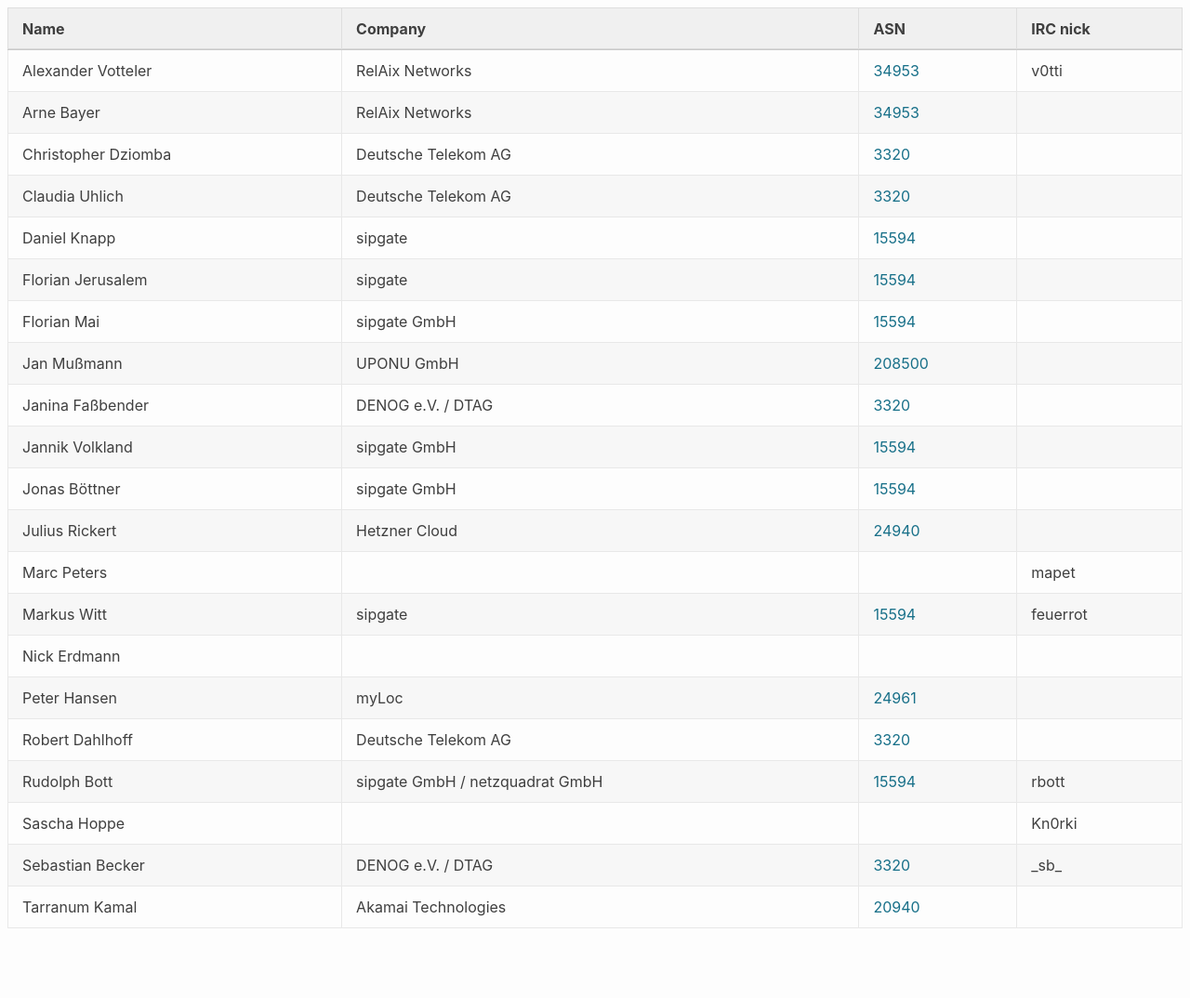
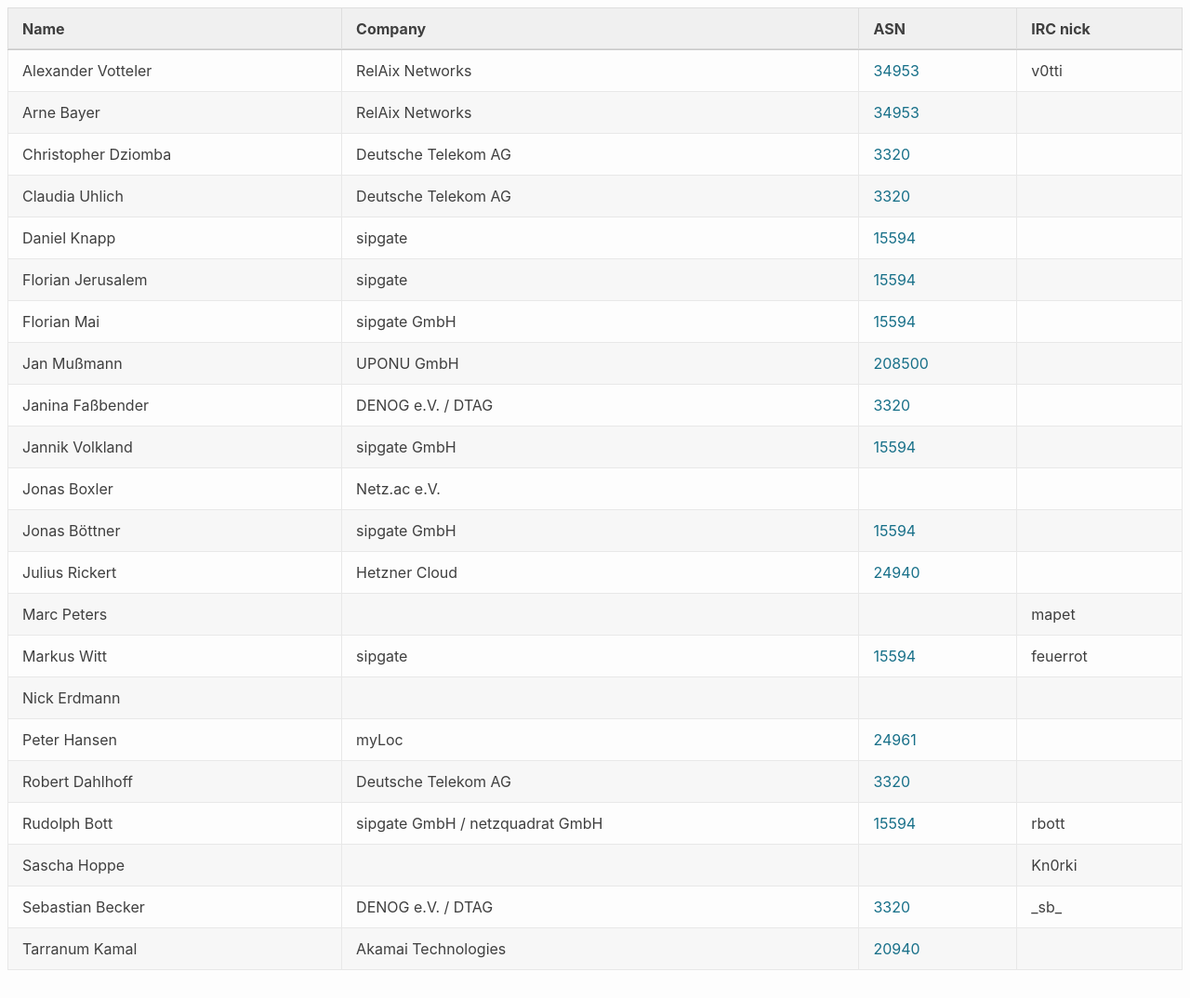
Before and after one commit to denog/pretix-attendeelist, a Jekyll site: the page built from denog-meetup-2024-03/index.markdown, in a window 1280 px wide and 1074 px high. Shown: the whole window at 93% size. Built offline with Jekyll 4.4.1, drawn with Linux system fonts in a browser that asks for light colours.

Commit message:
Latest data: Fri Mar  1 16:29:43 UTC 2024

```diff
--- a/_data/attendees_denog-meetup-2024-03.json
+++ b/_data/attendees_denog-meetup-2024-03.json
@@ -66,6 +66,12 @@
     "asn": "15594"
   },
   {
+    "name": "Jonas Boxler",
+    "company": "Netz.ac e.V.",
+    "irc": null,
+    "asn": null
+  },
+  {
     "name": "Julius Rickert",
     "company": "Hetzner Cloud",
     "irc": null,
```
